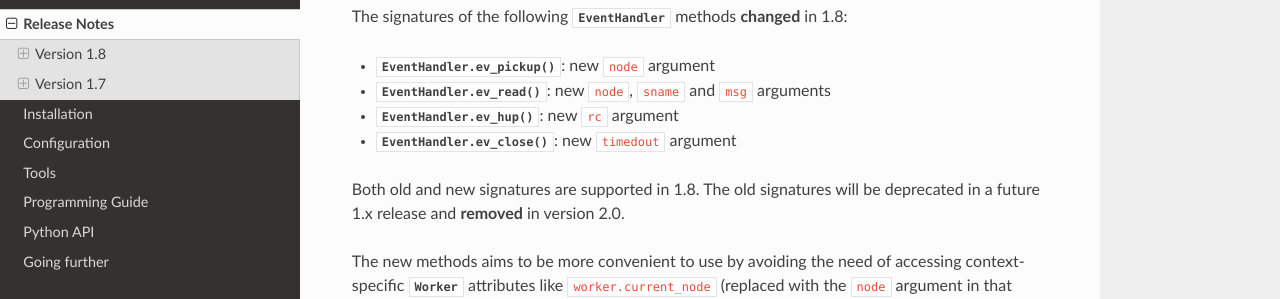
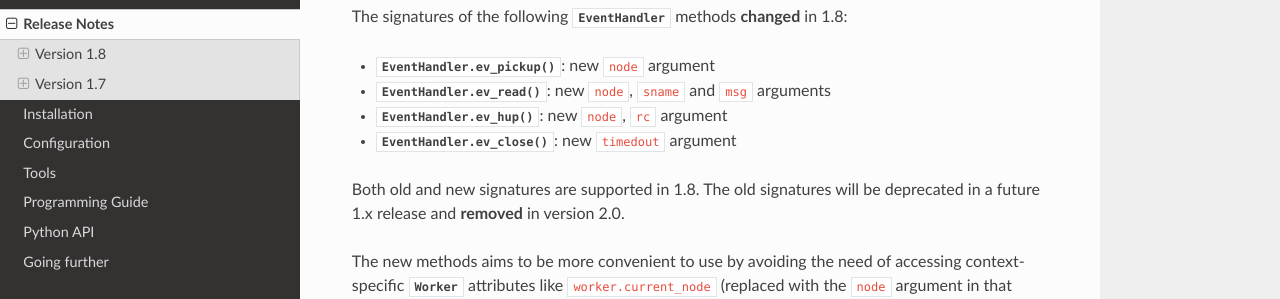
Before and after one commit to cea-hpc/clustershell, a Sphinx documentation site: the page built from doc/sphinx/release.rst, in a window 1280 px wide and 900 px high, scrolled down 1695 px. Shown: the part 152-451 px from the top of the window. Built offline with Sphinx 7.4.7 and the Read the Docs theme 2.0.0, drawn with Linux system fonts in a browser that asks for light colours.

Commit message:
doc/sphinx: add missing argument of ev_hup (#376)

```diff
--- a/doc/sphinx/release.rst
+++ b/doc/sphinx/release.rst
@@ -96,7 +96,7 @@ The signatures of the following :class:`.EventHandler` methods **changed** in
 
 * :meth:`.EventHandler.ev_pickup`: new ``node`` argument
 * :meth:`.EventHandler.ev_read`: new ``node``, ``sname`` and ``msg`` arguments
-* :meth:`.EventHandler.ev_hup`: new ``rc`` argument
+* :meth:`.EventHandler.ev_hup`: new ``node``, ``rc`` argument
 * :meth:`.EventHandler.ev_close`: new ``timedout`` argument
 
 Both old and new signatures are supported in 1.8. The old signatures will
```
